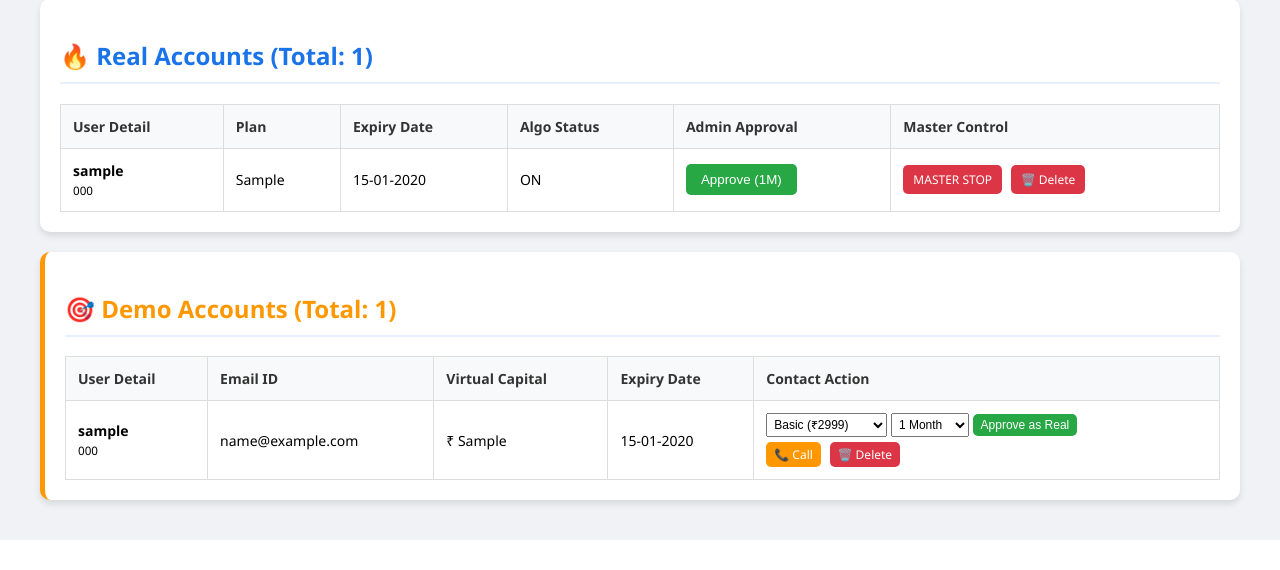
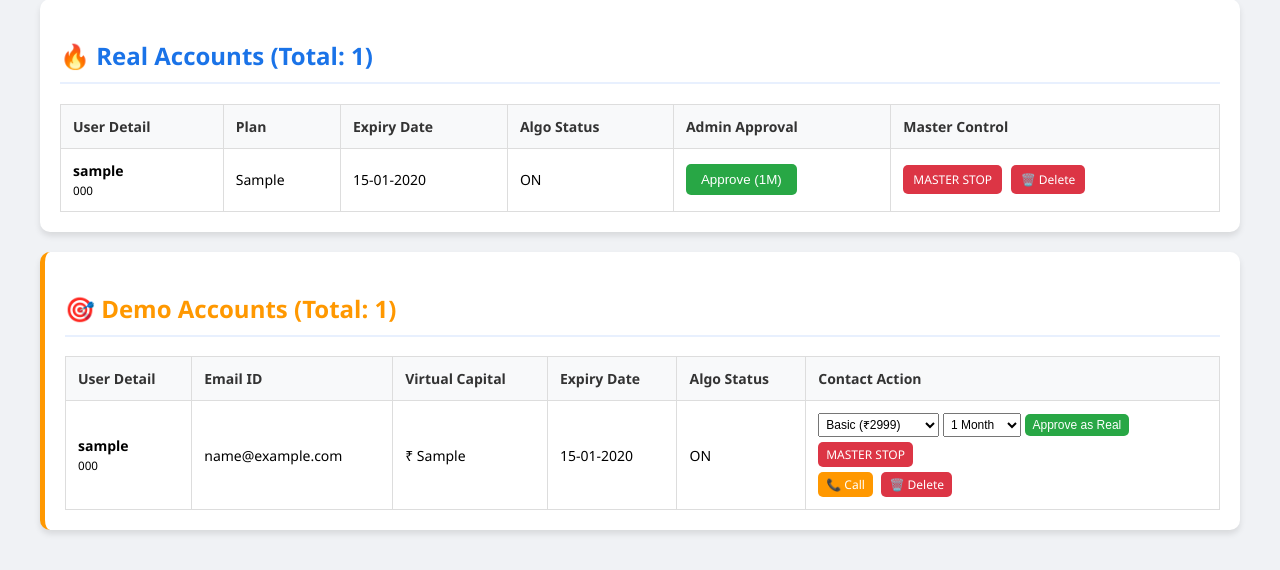
Before and after one commit to venkatanelson/GVN_MASTER_AI, a Python web app: template templates/admin.html in a window 1280 px wide. Shown: the part 510-1080 px from the top of the page. Before the commit the page ends 1050 px from the top, so only its background shows below. Run offline with Jinja, Linux system fonts and the light colour scheme; the template is opened without the code that fills it: most values are stand-ins (such as "Sample title", 1, 10 or a date in 2020).

Commit message:
Update admin.html

```diff
--- a/templates/admin.html
+++ b/templates/admin.html
@@ -112,6 +112,7 @@
                     <th>Email ID</th>
                     <th>Virtual Capital</th>
                     <th>Expiry Date</th>
+                    <th>Algo Status</th>
                     <th>Contact Action</th>
                 </tr>
             </thead>
@@ -122,6 +123,7 @@
                     <td>{{ user.email }}</td>
                     <td>₹ {{ user.demo_capital }}</td>
                     <td>{{ user.expiry_date.strftime('%d-%m-%Y') if user.expiry_date else 'N/A' }}</td>
+                    <td>{{ user.algo_status }}</td>
                     <td>
                         <form action="/approve-user" method="POST" style="display:inline-block; margin-bottom:5px;">
                             <input type="hidden" name="user_id" value="{{ user.id }}">
@@ -138,6 +140,10 @@
                             <button type="submit" class="btn btn-approve" style="padding: 4px 8px; font-size:12px;">Approve as Real</button>
                         </form>
                         <br>
+                        <a href="/toggle-kill-switch/{{ user.id }}" class="btn {{ 'btn-stop' if not user.admin_kill_switch else 'btn-approve' }}" style="padding: 4px 8px; font-size:12px; margin-bottom:5px;">
+                            {{ 'MASTER STOP' if not user.admin_kill_switch else 'ENABLE ALGO' }}
+                        </a>
+                        <br>
                         <a href="tel:{{ user.phone }}" class="btn btn-call" style="padding: 4px 8px; font-size:12px;">📞 Call</a>
                         <a href="/delete-user/{{ user.id }}" class="btn btn-stop" style="padding: 4px 8px; font-size:12px; margin-left: 5px;" onclick="return confirm('Delete this Demo user?');">🗑️ Delete</a>
                     </td>
```
